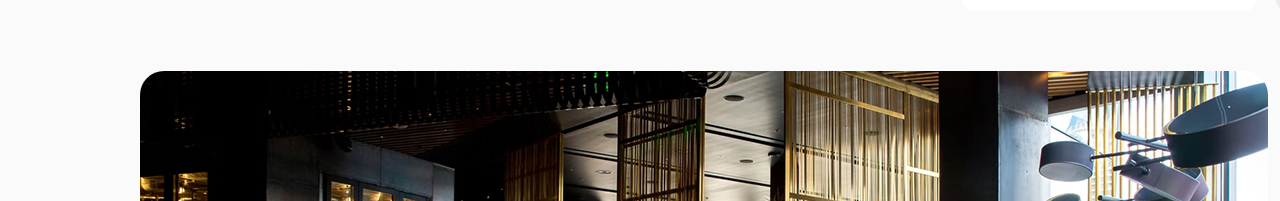
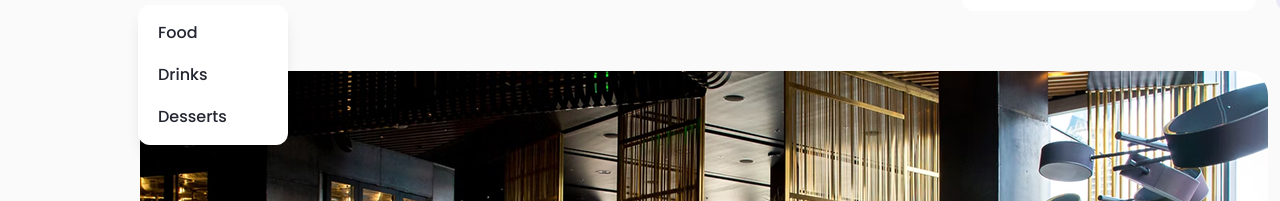
Before and after one commit to cakfan/resto, a website: page src/index.html in a window 1280 px wide. Both pictures are taken after a click on the button "Category". Shown: the part 105-306 px from the top of the page. Drawn offline with nearby package versions, Linux system fonts and the light colour scheme.

Commit message:
feat: add dropdown menu

```diff
--- a/src/index.html
+++ b/src/index.html
@@ -19,6 +19,7 @@
       <div class="flex justify-between items-center min-w-[1320px] h-14">
         <nav>
           <ul class="flex gap-[30px]">
+            <!-- Home -->
             <li class="group flex flex-col justify-between h-[28px]">
               <a href="#" class="text-[16px] leading-[24px] font-medium"
                 >Home</a
@@ -27,10 +28,14 @@
                 class="transition-all duration-300 h-0.5 w-full rounded-full bg-secondary opacity-0 group-hover:opacity-100"
               ></span>
             </li>
-            <li class="flex items-center h-[24px] cursor-pointer">
+
+            <!-- Category Dropdown -->
+            <li class="dropdown relative flex flex-col cursor-pointer">
+              <div class="flex items-center h-6 w-full">
                 <button
                   type="button"
-                class="text-[16px] leading-[24px] font-medium cursor-pointer"
+                  class="text-[16px] leading-[24px] font-medium cursor-pointer w-full text-left"
+                  id="dropdown-button"
                 >
                   Category
                 </button>
@@ -38,10 +43,43 @@
                   <img
                     src="./assets/images/icons/arrow_bottom.svg"
                     alt=""
-                  class=""
+                    class="transition-transform duration-300"
+                    id="dropdown-arrow"
                   />
                 </div>
+              </div>
+              <ul
+                class="z-50 hidden absolute top-full left-0 mt-2 min-w-[150px] flex-col gap-1.5 bg-white rounded-xl py-2.5 shadow-lg"
+                id="dropdown-menu"
+              >
+                <li class="group">
+                  <a
+                    href="#"
+                    class="block py-1.5 px-5 text-[16px] leading-[24px] font-medium transition-all duration-300 hover:bg-secondary/5"
+                  >
+                    Food
+                  </a>
                 </li>
+                <li class="group">
+                  <a
+                    href="#"
+                    class="block py-1.5 px-5 text-[16px] leading-[24px] font-medium transition-all duration-300 hover:bg-secondary/5"
+                  >
+                    Drinks
+                  </a>
+                </li>
+                <li class="group">
+                  <a
+                    href="#"
+                    class="block py-1.5 px-5 text-[16px] leading-[24px] font-medium transition-all duration-300 hover:bg-secondary/5"
+                  >
+                    Desserts
+                  </a>
+                </li>
+              </ul>
+            </li>
+
+            <!-- Services -->
             <li class="group flex flex-col justify-between h-[28px]">
               <a href="#" class="text-[16px] leading-[24px] font-medium"
                 >Services</a
@@ -50,6 +88,8 @@
                 class="transition-all duration-300 h-0.5 w-full rounded-full bg-secondary opacity-0 group-hover:opacity-100"
               ></span>
             </li>
+
+            <!-- About Us -->
             <li class="group flex flex-col justify-between h-[28px]">
               <a href="#" class="text-[16px] leading-[24px] font-medium"
                 >About us</a
@@ -60,6 +100,8 @@
             </li>
           </ul>
         </nav>
+
+        <!-- Logo -->
         <a href="./">
           <img
             src="./assets/images/icons/logo.svg"
@@ -67,6 +109,8 @@
             class="h-[38px] w-auto"
           />
         </a>
+
+        <!-- Search and Login -->
         <div class="flex gap-5">
           <form
             class="group flex gap-2.5 py-4 px-7 bg-white rounded-[12px] transition-all duration-300 focus-within:ring-2 focus-within:ring-secondary hover:ring-2 hover:ring-secondary"
@@ -83,8 +127,9 @@
           <a
             href="#"
             class="w-[104px] h-14 flex items-center justify-center bg-secondary/10 text-secondary text-[16px] font-semibold leading-6 rounded-[12px] transition-all duration-300 hover:shadow-secondary"
-            >Log In</a
           >
+            Log In
+          </a>
         </div>
       </div>
     </header>
@@ -1026,5 +1071,6 @@
     <script src="./js/main.js"></script>
     <script src="./js/tab.js"></script>
     <script src="./js/card.js"></script>
+    <script src="./js/dropdown.js"></script>
   </body>
 </html>
--- /dev/null
+++ b/src/js/dropdown.js
@@ -0,0 +1,29 @@
+document.addEventListener("DOMContentLoaded", () => {
+  const dropdownButton = document.getElementById("dropdown-button");
+  const dropdownMenu = document.getElementById("dropdown-menu");
+  const dropdownArrow = document.getElementById("dropdown-arrow");
+
+  // Toggle dropdown visibility on button click
+  dropdownButton.addEventListener("click", () => {
+    if (dropdownMenu.classList.contains("hidden")) {
+      dropdownMenu.classList.remove("hidden");
+      dropdownMenu.classList.add("flex");
+      dropdownArrow.style.transform = "rotate(180deg)"; // Rotate arrow up
+    } else {
+      dropdownMenu.classList.remove("flex");
+      dropdownMenu.classList.add("hidden");
+      dropdownArrow.style.transform = "rotate(0deg)"; // Rotate arrow down
+    }
+  });
+
+  // Close dropdown when clicking outside
+  document.addEventListener("click", (event) => {
+    if (
+      !dropdownButton.contains(event.target) &&
+      !dropdownMenu.contains(event.target)
+    ) {
+      dropdownMenu.classList.add("hidden");
+      dropdownArrow.style.transform = "rotate(0deg)";
+    }
+  });
+});
```
Also changed, not shown: src/output.css. Lines whose indentation alone changed are shown as unchanged.
